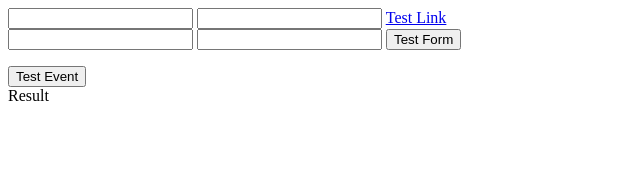
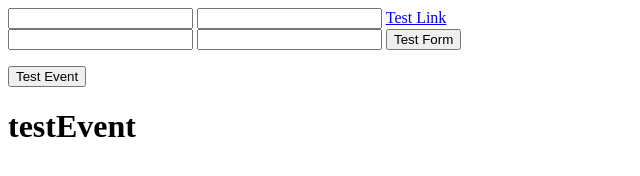
Before and after one commit to jlegacy/jsStellar, a plain HTML site: page index.html in a window 1280 px wide. Both pictures are taken after a click on the button "Test Event". Shown: the whole page, without its empty margins (0-640 px from the left). Drawn offline with nearby package versions, Linux system fonts and the light colour scheme.

Commit message:
Latest Changes

```diff
--- a/$Routes.js
+++ b/$Routes.js
@@ -13,7 +13,7 @@
 				event : 'testEvent',
 				controller : 'index',
 				method : 'testEvent'
-			},
+			}
 		],
 		forms : [
 			// - Related Items
--- a/controller/index.js
+++ b/controller/index.js
@@ -5,5 +5,12 @@ $App.Controller('index', {
 			$App.views.Functions.testForm(data);
 		});
 
+	},
+
+	testEvent : function (data) {
+		$App.models.Functions.testEvent(data, function (data) {
+			$App.views.Functions.testEvent(data);
+		});
+
 	}
 });
--- a/index.html
+++ b/index.html
@@ -58,7 +58,6 @@ $( document ).ready(function() {
 	data.value2 = $("input[name='input2']").val();
 	$App.SetLink($('#testLink'), data);
 
-
 	//test Form
 	$("input[id='testFormButton']").click(function () {
 		var data = $('form#testForm').serializeObject();
@@ -66,10 +65,10 @@ $( document ).ready(function() {
 	});
 
 	//test Event
-	$("input[id='testEvent']").click(function () {
+	$("input[id='testEventButton']").click(function () {
 		var data = {};
 		data.value1 = 'testEvent';
-		$App.Fire($('#testEvent'),data);
+		$App.Fire('testEvent',data);
 	});
 
 
--- a/model/index.js
+++ b/model/index.js
@@ -4,4 +4,8 @@ $App.Model('index',{
 			callback(data);
         },
 
+	testEvent:function(data, callback){
+			callback(data);
+        }
+
 });
--- a/view/index.js
+++ b/view/index.js
@@ -9,6 +9,10 @@ $App.View('index', {
 			jsonData.value2 = pdata.value2;
 			$('#result').html(template(jsonData));
 		}, 'html')
-	}
+	},
 
+	testEvent : function (pdata) {
+			console.log(pdata);
+			$('#result').html('<h1>' + pdata.value1 + '</h1>');
+		}
 });
```
